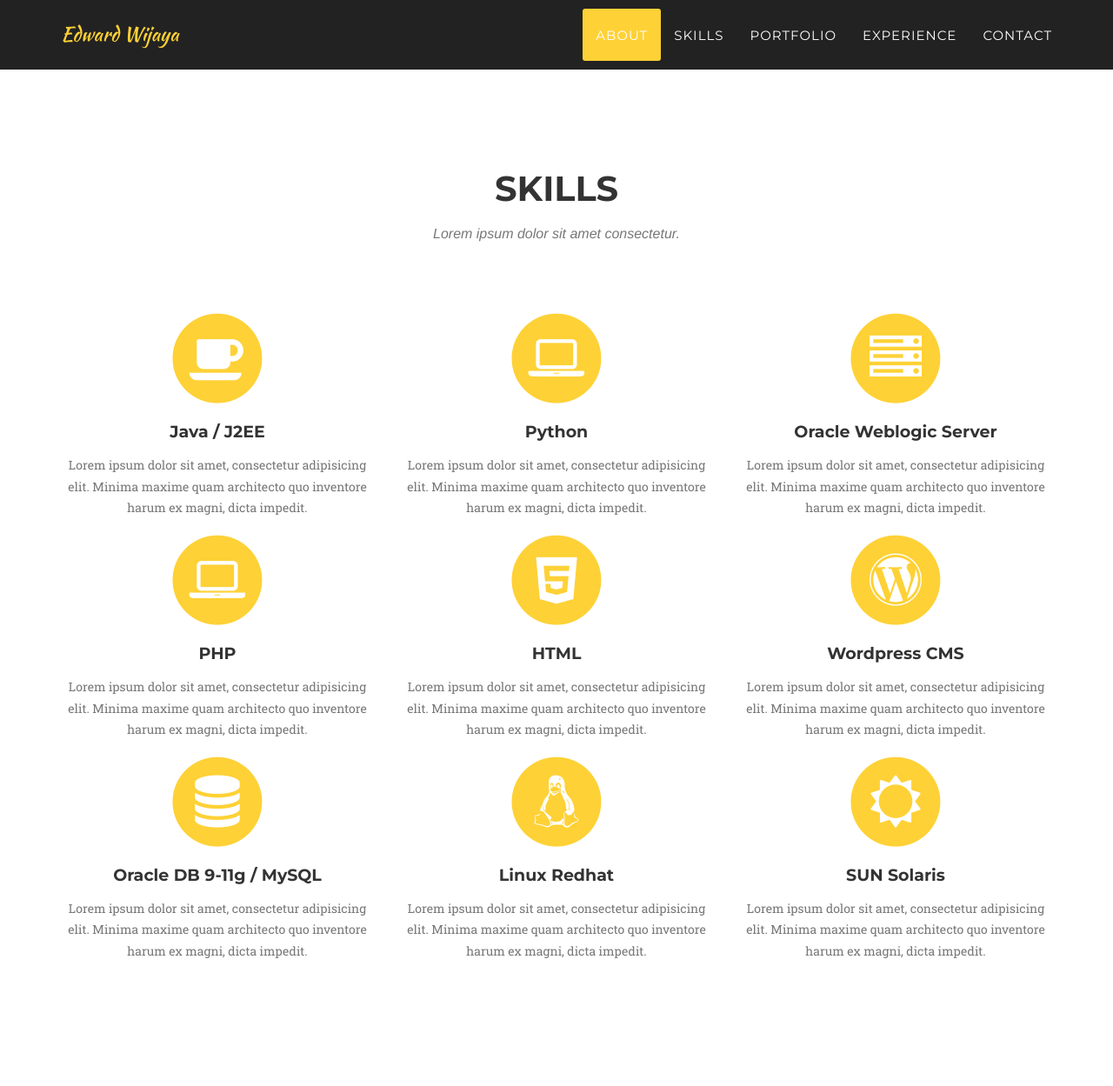
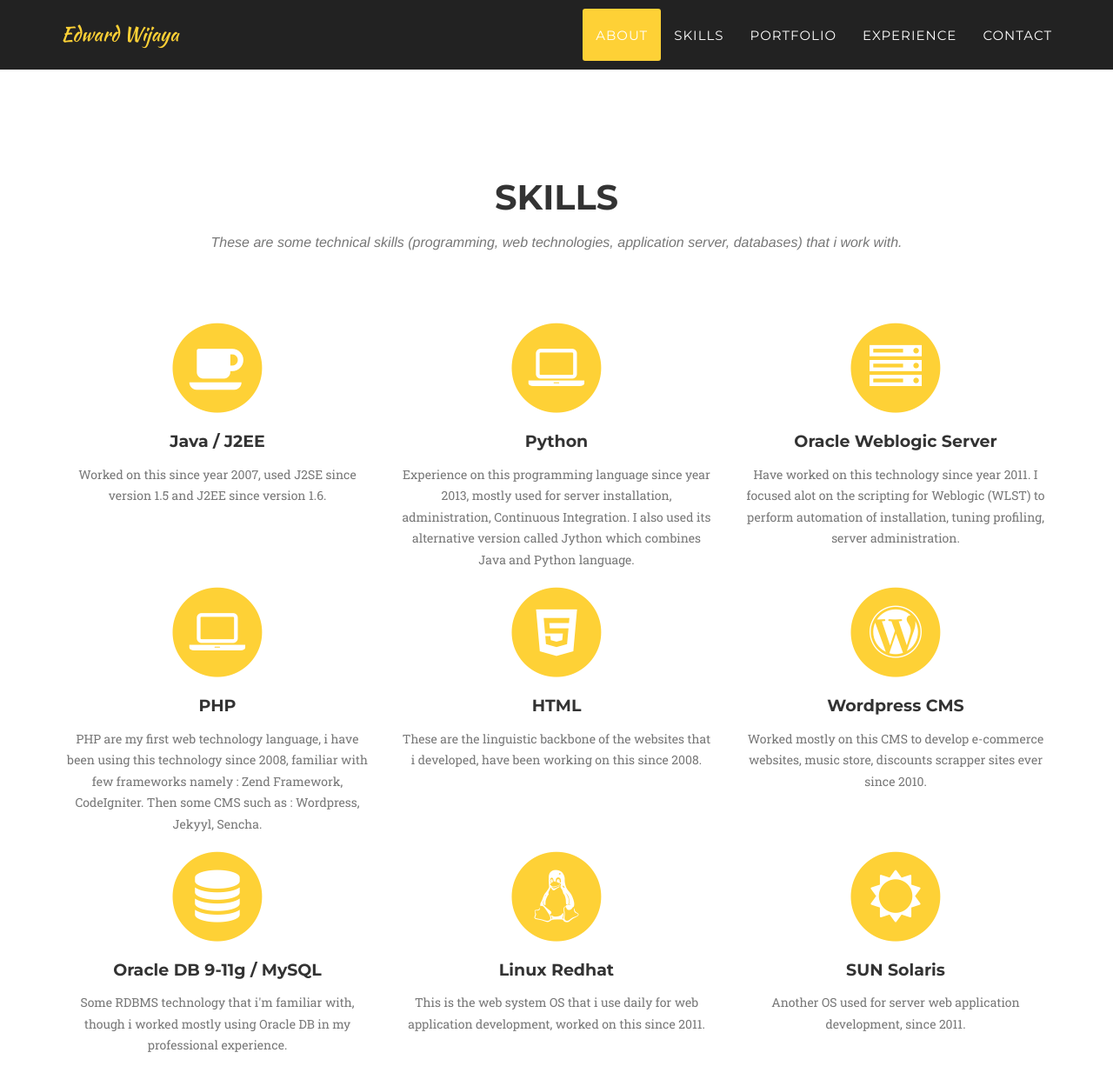
Before and after one commit to edwardwijaya/edwardwijaya.github.io, a Jekyll site: the page built from index.html, in a window 1280 px wide and 1400 px high, scrolled down 1647 px. Shown: the top 1249 px of the window at 87% size. Built offline with Jekyll 4.4.1, drawn with Linux system fonts in a browser that asks for light colours; some web fonts are replaced; some of the changed text lies outside the part shown.

Commit message:
update content

```diff
--- a/_includes/about.html
+++ b/_includes/about.html
@@ -26,8 +26,10 @@
             </div>
             <div class="row">
                 <div class="col-lg-8 col-lg-offset-2 text-center">
-                    <p class="large text-muted">Lorem ipsum dolor sit amet, consectetur adipisicing elit. Aut eaque, laboriosam veritatis, quos non quis ad perspiciatis, totam corporis ea, alias ut unde.</p>
+                    <p class="large text-muted">Bachelor of Computer Science with Distinction: Web Systems </p>
+                    <p class="large text-muted">Royal Melbourne Institute of Technology</p>
                 </div>
             </div>
+
         </div>
     </section>
--- a/_includes/clients.html
+++ b/_includes/clients.html
@@ -2,26 +2,20 @@
     <aside class="clients">
         <div class="container">
             <div class="row">
-                <div class="col-md-3 col-sm-6">
+             <div class="row">
+                <div class="col-lg-12 text-center" style="display:inline-block">
+                    <h2 class="section-heading">Honors & Awards</h2>
+
                     <a href="#">
-                        <img src="img/logos/envato.jpg" class="img-responsive img-centered" alt="">
+                        <img src="img/logos/golden_key.jpg" class="img-responsive img-centered" alt="" style="display:inline-block">
                     </a>
+                    <p class="large text-muted" style="display:inline-block">Member of Golden Key International Honor Society – Worldwide Honour society which is invited based on achievement</p>
+                    <a href="#">
+                        <img src="img/logos/mte2010.jpg" class="img-responsive img-centered" alt="" style="display:inline-block">
+                    </a>
+                    <p class="large text-muted" style="display:inline-block">Silver Award at Malaysia Technology Expo 2010 (MTE) for Sport GPS Tracker software (Track the Trek)</p>
                 </div>
-                <div class="col-md-3 col-sm-6">
-                    <a href="#">
-                        <img src="img/logos/designmodo.jpg" class="img-responsive img-centered" alt="">
-                    </a>
-                </div>
-                <div class="col-md-3 col-sm-6">
-                    <a href="#">
-                        <img src="img/logos/themeforest.jpg" class="img-responsive img-centered" alt="">
-                    </a>
-                </div>
-                <div class="col-md-3 col-sm-6">
-                    <a href="#">
-                        <img src="img/logos/creative-market.jpg" class="img-responsive img-centered" alt="">
-                    </a>
-                </div>
+
             </div>
         </div>
     </aside>
--- a/_includes/experience.html
+++ b/_includes/experience.html
@@ -16,11 +16,11 @@
                             </div>
                             <div class="timeline-panel">
                                 <div class="timeline-heading">
-                                    <h4>2009-2011</h4>
-                                    <h4 class="subheading">Our Humble Beginnings</h4>
+                                    <h4>2011</h4>
+                                    <h4 class="subheading">Humble Beginning</h4>
                                 </div>
                                 <div class="timeline-body">
-                                    <p class="text-muted">Lorem ipsum dolor sit amet, consectetur adipisicing elit. Sunt ut voluptatum eius sapiente, totam reiciendis temporibus qui quibusdam, recusandae sit vero unde, sed, incidunt et ea quo dolore laudantium consectetur!</p>
+                                    <p class="text-muted">Started to work in Gemalto Singapore as Software Engineer, Responsible of product maintenance, validation, support, enhancement of the OTA Manager - Gemalto's Telco product used for SIM card management - Device handling - Service Management in 2G/3G network. Deployed in many operators around world, e.g.: SFR, Sprint, Orange, Telstra, Verizon Wireless.</p>
                                 </div>
                             </div>
                         </li>
@@ -30,11 +30,11 @@
                             </div>
                             <div class="timeline-panel">
                                 <div class="timeline-heading">
-                                    <h4>March 2011</h4>
-                                    <h4 class="subheading">An Agency is Born</h4>
+                                    <h4>January 2012</h4>
+                                    <h4 class="subheading">Integration Project (France)</h4>
                                 </div>
                                 <div class="timeline-body">
-                                    <p class="text-muted">Lorem ipsum dolor sit amet, consectetur adipisicing elit. Sunt ut voluptatum eius sapiente, totam reiciendis temporibus qui quibusdam, recusandae sit vero unde, sed, incidunt et ea quo dolore laudantium consectetur!</p>
+                                    <p class="text-muted">Worked on integration project of server application mainly on OTA projects, was stationed in a city in South of France, La Ciotat</p>
                                 </div>
                             </div>
                         </li>
@@ -44,32 +44,19 @@
                             </div>
                             <div class="timeline-panel">
                                 <div class="timeline-heading">
-                                    <h4>December 2012</h4>
-                                    <h4 class="subheading">Transition to Full Service</h4>
+                                    <h4>April 2014</h4>
+                                    <h4 class="subheading">Transition to Team Lead</h4>
                                 </div>
                                 <div class="timeline-body">
-                                    <p class="text-muted">Lorem ipsum dolor sit amet, consectetur adipisicing elit. Sunt ut voluptatum eius sapiente, totam reiciendis temporibus qui quibusdam, recusandae sit vero unde, sed, incidunt et ea quo dolore laudantium consectetur!</p>
+                                    <p class="text-muted">Work as a representative of OTA system projects in Singapore, leading a team of engineers that are part of LTE OTA Solution, building team that are managed 50% geographically in France and Singapore. Main tasks are to study and implement solutions in various projects, support product deployment, train Singapore teams for implementations, and become the solution expertise in Singapore site.</p>
                                 </div>
                             </div>
                         </li>
-                        <li class="timeline-inverted">
-                            <div class="timeline-image">
-                                <img class="img-circle img-responsive" src="img/experience/4.jpg" alt="">
-                            </div>
-                            <div class="timeline-panel">
-                                <div class="timeline-heading">
-                                    <h4>July 2014</h4>
-                                    <h4 class="subheading">Phase Two Expansion</h4>
-                                </div>
-                                <div class="timeline-body">
-                                    <p class="text-muted">Lorem ipsum dolor sit amet, consectetur adipisicing elit. Sunt ut voluptatum eius sapiente, totam reiciendis temporibus qui quibusdam, recusandae sit vero unde, sed, incidunt et ea quo dolore laudantium consectetur!</p>
-                                </div>
-                            </div>
-                        </li>
+
                         <li class="timeline-inverted">
                             <div class="timeline-image">
                                 <h4>Be Part
-                                    <br>Of Our
+                                    <br>Of The
                                     <br>Story!</h4>
                             </div>
                         </li>
--- a/_includes/skills.html
+++ b/_includes/skills.html
@@ -4,7 +4,7 @@
             <div class="row">
                 <div class="col-lg-12 text-center">
                     <h2 class="section-heading">Skills</h2>
-                    <h3 class="section-subheading text-muted">Lorem ipsum dolor sit amet consectetur.</h3>
+                    <h3 class="section-subheading text-muted">These are some technical skills (programming, web technologies, application server, databases) that i work with.</h3>
                 </div>
             </div>
             <div class="row text-center">
@@ -14,7 +14,7 @@
                         <i class="fa fa-coffee fa-stack-1x fa-inverse"></i>
                     </span>
                     <h4 class="skills-heading">Java / J2EE</h4>
-                    <p class="text-muted">Lorem ipsum dolor sit amet, consectetur adipisicing elit. Minima maxime quam architecto quo inventore harum ex magni, dicta impedit.</p>
+                    <p class="text-muted">Worked on this since year 2007, used J2SE since version 1.5 and J2EE since version 1.6.</p>
                 </div>
                 <div class="col-md-4">
                     <span class="fa-stack fa-4x">
@@ -22,7 +22,7 @@
                         <i class="fa fa-laptop fa-stack-1x fa-inverse"></i>
                     </span>
                     <h4 class="skills-heading">Python</h4>
-                    <p class="text-muted">Lorem ipsum dolor sit amet, consectetur adipisicing elit. Minima maxime quam architecto quo inventore harum ex magni, dicta impedit.</p>
+                    <p class="text-muted">Experience on this programming language since year 2013, mostly used for server installation, administration, Continuous Integration. I also used its alternative version called Jython which combines Java and Python language.</p>
                 </div>
                 <div class="col-md-4">
                     <span class="fa-stack fa-4x">
@@ -30,7 +30,7 @@
                         <i class="fa fa-server fa-stack-1x fa-inverse"></i>
                     </span>
                     <h4 class="skills-heading">Oracle Weblogic Server</h4>
-                    <p class="text-muted">Lorem ipsum dolor sit amet, consectetur adipisicing elit. Minima maxime quam architecto quo inventore harum ex magni, dicta impedit.</p>
+                    <p class="text-muted">Have worked on this technology since year 2011. I focused alot on the scripting for Weblogic (WLST) to perform automation of installation, tuning profiling, server administration.</p>
                 </div>
             </div>
 			<div class="row text-center">
@@ -40,7 +40,7 @@
                         <i class="fa fa-laptop fa-stack-1x fa-inverse"></i>
                     </span>
                     <h4 class="skills-heading">PHP</h4>
-                    <p class="text-muted">Lorem ipsum dolor sit amet, consectetur adipisicing elit. Minima maxime quam architecto quo inventore harum ex magni, dicta impedit.</p>
+                    <p class="text-muted">PHP are my first web technology language, i have been using this technology since 2008, familiar with few frameworks namely : Zend Framework, CodeIgniter. Then some CMS such as : Wordpress, Jekyyl, Sencha.</p>
                 </div>
                 <div class="col-md-4">
                     <span class="fa-stack fa-4x">
@@ -48,7 +48,7 @@
                         <i class="fa fa-html5 fa-stack-1x fa-inverse"></i>
                     </span>
                     <h4 class="skills-heading">HTML</h4>
-                    <p class="text-muted">Lorem ipsum dolor sit amet, consectetur adipisicing elit. Minima maxime quam architecto quo inventore harum ex magni, dicta impedit.</p>
+                    <p class="text-muted">These are the linguistic backbone of the websites that i developed, have been working on this since 2008. </p>
                 </div>
                 <div class="col-md-4">
                     <span class="fa-stack fa-4x">
@@ -56,7 +56,7 @@
                         <i class="fa fa-wordpress fa-stack-1x fa-inverse"></i>
                     </span>
                     <h4 class="skills-heading">Wordpress CMS</h4>
-                    <p class="text-muted">Lorem ipsum dolor sit amet, consectetur adipisicing elit. Minima maxime quam architecto quo inventore harum ex magni, dicta impedit.</p>
+                    <p class="text-muted">Worked mostly on this CMS to develop e-commerce websites, music store, discounts scrapper sites ever since 2010.</p>
                 </div>
             </div>
 			<div class="row text-center">
@@ -66,7 +66,7 @@
                         <i class="fa fa-database fa-stack-1x fa-inverse"></i>
                     </span>
                     <h4 class="skills-heading">Oracle DB 9-11g / MySQL</h4>
-                    <p class="text-muted">Lorem ipsum dolor sit amet, consectetur adipisicing elit. Minima maxime quam architecto quo inventore harum ex magni, dicta impedit.</p>
+                    <p class="text-muted">Some RDBMS technology that i'm familiar with, though i worked mostly using Oracle DB in my professional experience.</p>
                 </div>
                 <div class="col-md-4">
                     <span class="fa-stack fa-4x">
@@ -74,7 +74,7 @@
                         <i class="fa fa-linux fa-stack-1x fa-inverse"></i>
                     </span>
                     <h4 class="skills-heading">Linux Redhat</h4>
-                    <p class="text-muted">Lorem ipsum dolor sit amet, consectetur adipisicing elit. Minima maxime quam architecto quo inventore harum ex magni, dicta impedit.</p>
+                    <p class="text-muted">This is the web system OS that i use daily for web application development, worked on this since 2011.</p>
                 </div>
                 <div class="col-md-4">
                     <span class="fa-stack fa-4x">
@@ -82,7 +82,7 @@
                         <i class="fa fa-sun-o fa-stack-1x fa-inverse"></i>
                     </span>
                     <h4 class="skills-heading">SUN Solaris</h4>
-                    <p class="text-muted">Lorem ipsum dolor sit amet, consectetur adipisicing elit. Minima maxime quam architecto quo inventore harum ex magni, dicta impedit.</p>
+                    <p class="text-muted">Another OS used for server web application development, since 2011.</p>
                 </div>
             </div>
         </div>
```
Also changed, not shown: img/experience/1.jpg, img/experience/2.jpg, img/experience/3.jpg, img/logos/golden_key.jpg (added), img/logos/mte2010.jpg (added).
